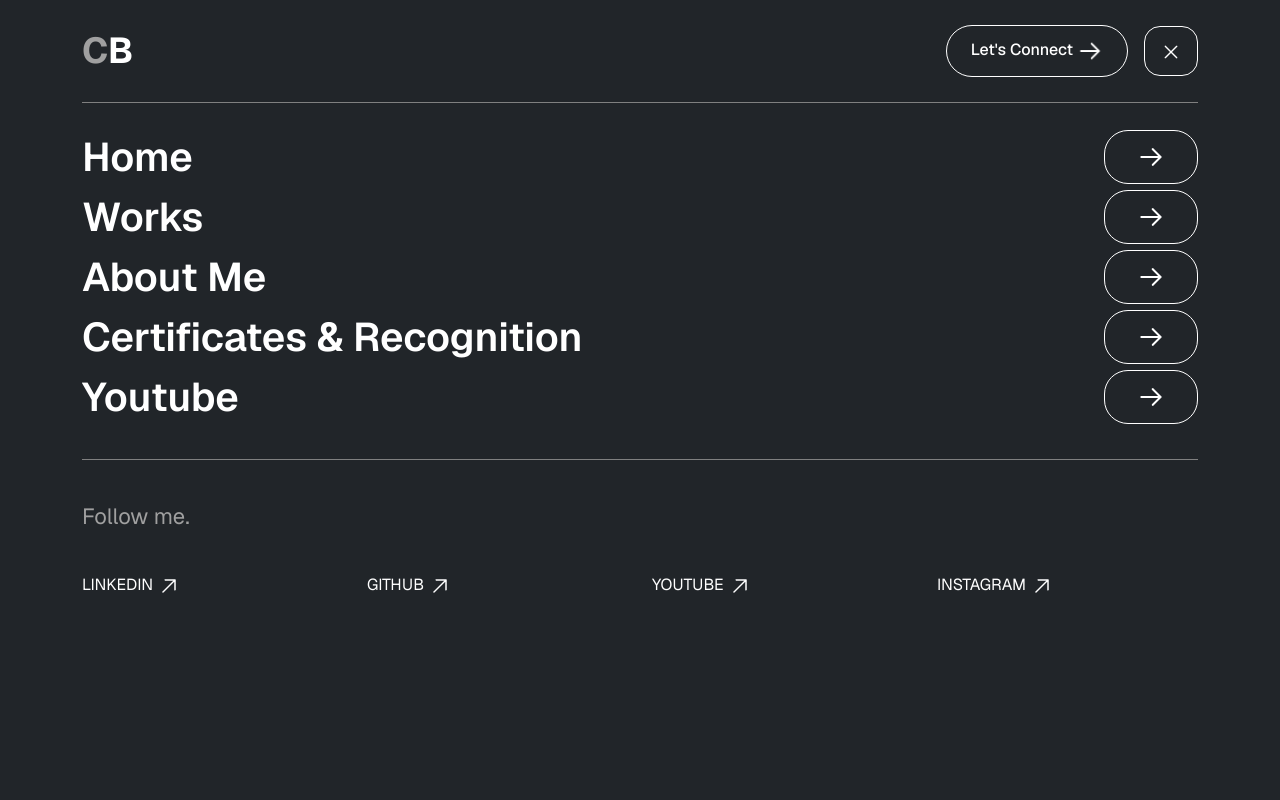
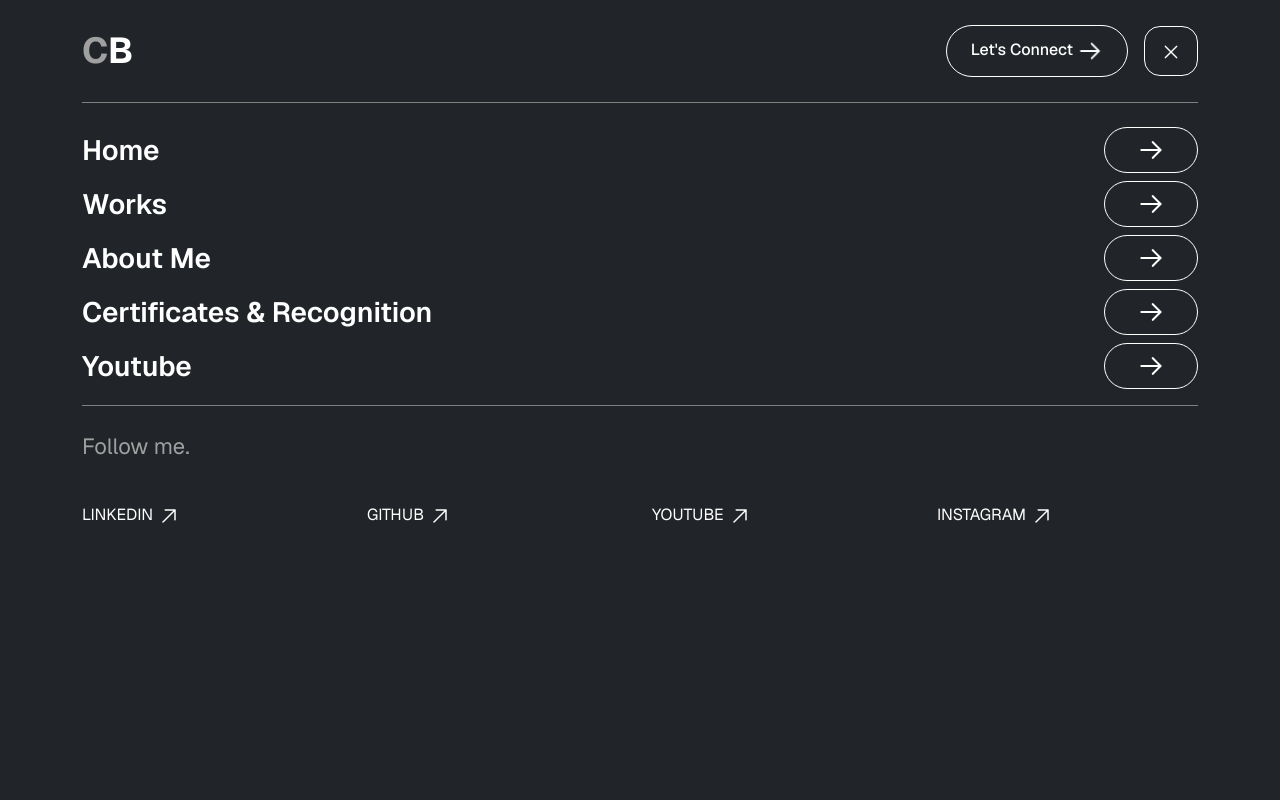
Before and after one commit to Chirag-Berde/chirag-portfolio, a React (Vite) app: page / in a window 1280 px wide. Both pictures are taken after a click on the element 1171 px from the left and 51 px from the top of the page. Shown: the top 800 px of the page. Built offline with nearby package versions, Linux system fonts and the light colour scheme.

Commit message:
inner header update

```diff
--- a/src/components/header/Header.jsx
+++ b/src/components/header/Header.jsx
@@ -32,8 +32,8 @@ const HeaderInner = ({ showLinks, setShowLinks }) => {
   return (
     <div className={`bg-dark ${showLinks ? "vh-100" : ""}`}>
       <div className="container">
-        <div className={`headerInnerWrapper ${showLinks ? "show  py-4" : ""}`}>
-          <div className="pb-5">
+        <div className={`headerInnerWrapper ${showLinks ? "show  py-3" : ""}`}>
+          <div className="pb-4">
             {links.map((item) => {
               return (
                 <a
@@ -43,7 +43,7 @@ const HeaderInner = ({ showLinks, setShowLinks }) => {
                   } headerInnerWrapper-link`}
                   onClick={() => setShowLinks(false)}
                 >
-                  <div className="links-wrapper d-flex align-items-center justify-content-between my-2 my-lg-0">
+                  <div className="links-wrapper d-flex align-items-center justify-content-between my-2">
                     <div className="links-text">{item.label}</div>
                     <div
                       className={`${
@@ -63,7 +63,7 @@ const HeaderInner = ({ showLinks, setShowLinks }) => {
               );
             })}
           </div>
-          <div className="row gy-3 headerInnerWrapper-bottomcontent border-top-gray pt-lg-4 pt-3 align-items-center">
+          <div className="row gy-3 headerInnerWrapper-bottomcontent border-top-gray pt-2 align-items-center">
             <div className="col-lg-12">
               <div className="text-gray-2 bottomcontent-title">Follow me.</div>
               <div className="row gy-3 mt-lg-4 mt-2">
--- a/src/components/header/header.css
+++ b/src/components/header/header.css
@@ -26,12 +26,12 @@
 }
 
 .headerInnerWrapper .links-text {
-  font-size: 2.5rem;
+  font-size: 1.75rem;
   font-weight: 600;
 }
 
 .links-arrow {
-  padding: 0.75rem 2rem;
+  padding: 0.5rem 2rem;
   border-radius: 1.5rem;
 }
 
```
